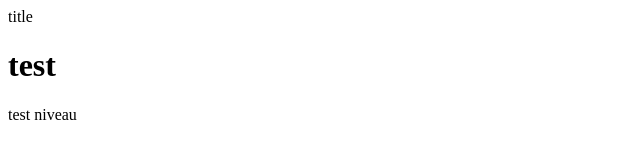
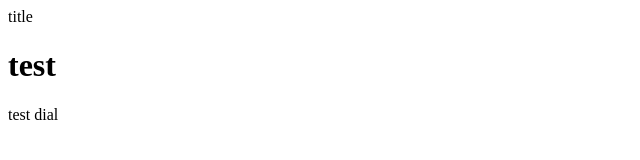
Before and after one commit to sakine93/FormationGitSIFA, a plain HTML site: page index.html in a window 1280 px wide. Shown: the full height of the page, 0-640 px from the left. Drawn offline with Linux system fonts and the light colour scheme.

Commit message:
jai ajouté test assane 12 les gas pour la base de donne

```diff
--- a/index.html
+++ b/index.html
@@ -3,7 +3,7 @@
     <body>
         <h1>test</h1>
         <p>
-            test niveau
+           test dial
         </p>
     </body>
 </html>
```
